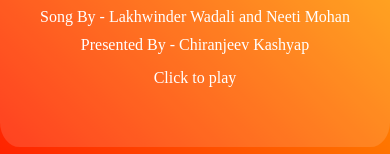
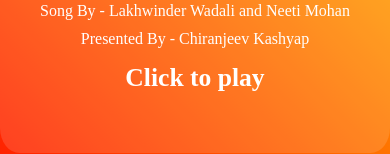
Before and after one commit to chiranjeevofficial/CassetePlayer, a plain HTML site: page index.html in a window 390 px wide. Shown: the part 521-675 px from the top of the page. Drawn offline with Linux system fonts and the light colour scheme.

Commit message:
media query

```diff
--- a/style.css
+++ b/style.css
@@ -67,11 +67,15 @@ main {
     left: 15%;
 }
 
+#playClick {
+    font-size: 1.6rem;
+    font-weight: bold;
+}
+
 @keyframes rotate {
     0% {
         transform: rotate(0deg);
     }
-
     100% {
         transform: rotate(360deg);
     }
```
